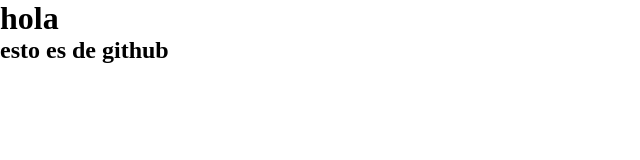
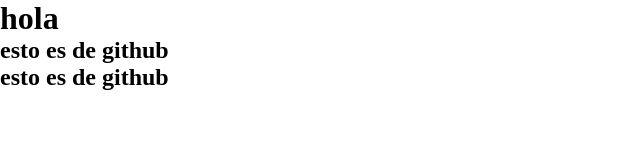
Before and after one commit to AlexanderCasanova/cursoGit, a plain HTML site: page index.html in a window 1280 px wide. Shown: the whole page, without its empty margins (0-640 px from the left). Drawn offline with Linux system fonts and the light colour scheme.

Commit message:
se ha realizado el cambio: 1.2

```diff
--- a/index.html
+++ b/index.html
@@ -10,6 +10,7 @@
 <body>
     <h1>hola</h1>
     <h2>esto es de github</h2>
+    <h2>esto es de github</h2>
     <script src="./js/index.js"></script>
 </body>
 </html>
```
